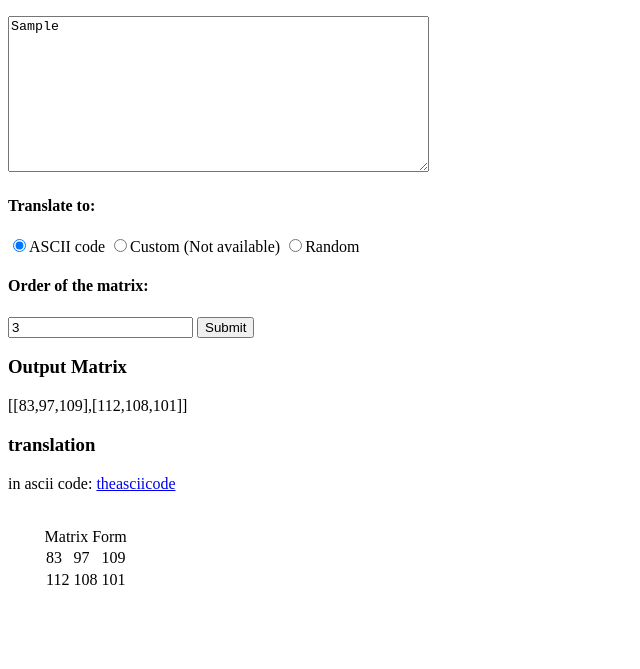
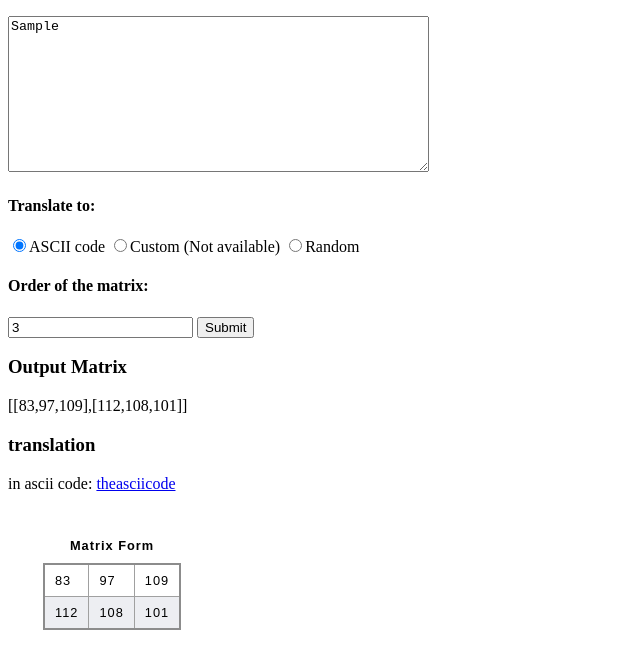
Before and after one commit to AngelGab006/Enigmatic, a plain HTML site: page Pages/Translate.html in a window 1280 px wide. Both pictures are taken after typing "Sample" into the empty fields and a click on the button "Submit". Shown: the part 105-774 px from the top of the page, without its empty margins (0-640 px from the left). Drawn offline with Linux system fonts and the light colour scheme.

Commit message:
add table in decrypt and table style in css

```diff
--- a/resource/css/Translate.css
+++ b/resource/css/Translate.css
@@ -1,3 +1,43 @@
 table{
     margin: 35px;
 }
+table {
+    border-collapse: collapse;
+    border: 2px solid rgb(140 140 140);
+    font-family: sans-serif;
+    font-size: 0.8rem;
+    letter-spacing: 1px;
+  }
+
+  caption {
+    caption-side: top;
+    padding: 10px;
+    font-weight: bold;
+  }
+
+  thead,
+  tfoot {
+    background-color: rgb(228 240 245);
+  }
+
+  th,
+  td {
+    border: 1px solid rgb(160 160 160);
+    padding: 8px 10px;
+  }
+
+  td:last-of-type {
+    text-align: center;
+  }
+
+  tbody > tr:nth-of-type(even) {
+    background-color: rgb(237 238 242);
+  }
+
+  tfoot th {
+    text-align: right;
+  }
+
+  tfoot td {
+    font-weight: bold;
+  }
--- a/resource/css/decrypt.css
+++ b/resource/css/decrypt.css
@@ -0,0 +1,40 @@
+table {
+    border-collapse: collapse;
+    border: 2px solid rgb(140 140 140);
+    font-family: sans-serif;
+    font-size: 0.8rem;
+    letter-spacing: 1px;
+  }
+
+  caption {
+    caption-side: top;
+    padding: 10px;
+    font-weight: bold;
+  }
+
+  thead,
+  tfoot {
+    background-color: rgb(228 240 245);
+  }
+
+  th,
+  td {
+    border: 1px solid rgb(160 160 160);
+    padding: 8px 10px;
+  }
+
+  td:last-of-type {
+    text-align: center;
+  }
+
+  tbody > tr:nth-of-type(even) {
+    background-color: rgb(237 238 242);
+  }
+
+  tfoot th {
+    text-align: right;
+  }
+
+  tfoot td {
+    font-weight: bold;
+  }
```
Also changed, not shown: resource/js/decrypt.js (+29 -4 lines).
